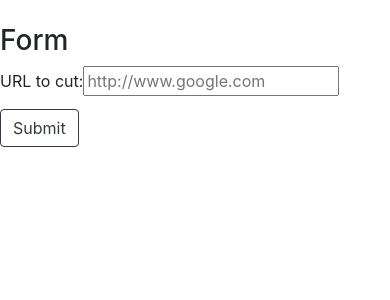
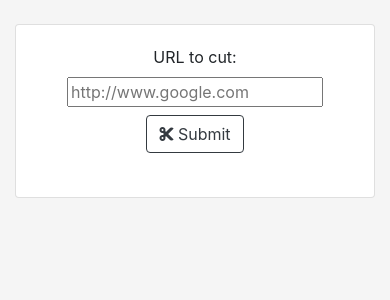
Before and after one commit to Skreczko/URL_Cutter, a Django app: page / in a window 390 px wide. Shown: the top 300 px of the page. Run offline with Django 3.2, Linux system fonts and the light colour scheme; some libraries are stand-ins or nearby versions.

Commit message:
created and modified templates. added css file

```diff
--- a/url_cutter/src/settings.py
+++ b/url_cutter/src/settings.py
@@ -125,3 +125,7 @@ USE_TZ = True
 # https://docs.djangoproject.com/en/2.2/howto/static-files/
 
 STATIC_URL = '/static/'
+
+STATICFILES_DIRS = [
+    os.path.join(BASE_DIR, 'static'),
+]
--- a/url_cutter/static/css/base.css
+++ b/url_cutter/static/css/base.css
@@ -0,0 +1,7 @@
+body {
+  background-color: #F5F5F5;
+}
+
+.container {
+    text-align: center;
+}
--- a/url_cutter/templates/base.html
+++ b/url_cutter/templates/base.html
@@ -30,12 +30,12 @@
 
 
 
-    <title>{% block title %}MRW |{% endblock %}</title>
+    <title>{% block title %}URL Cutter{% endblock %}</title>
 </head>
     <body>
 
 <br>
-            {% include 'messages.html' %}
+
             {% block content %}{% endblock %}
 
     </body>
--- a/url_cutter/templates/form.html
+++ b/url_cutter/templates/form.html
@@ -1,9 +1,24 @@
 {% extends 'base.html' %}
 {% block content %}
-<h3>Form</h3>
-<form method="POST">
-    {% csrf_token %}
-    {{ form }}
-    <button class="btn btn-outline-dark my-2 my-sm-0" type="submit">Submit</button>
-</form>
+{% load bootstrap %}
+
+<div class="container">
+    <div class="row justify-content-center">
+        <div class="col-xl-6 col-lg-6 col-md-9 col-sm-12 align-self-center">
+            <div class="card">
+                <div class="card-body">
+                    <form class="form-group" method="POST">
+                        {% csrf_token %}
+                            {{ form|bootstrap }}
+                        <div class="text-center">
+                            <button class="btn btn-outline-dark my-2 my-sm-0" type="submit"><i class="fas fa-cut"></i> Submit</button>
+                                  {% include 'messages.html' %}
+                        </div>
+                    </form>
+                </div>
+            </div>
+        </div>
+    </div>
+</div>
+
 {% endblock %}
--- a/url_cutter/templates/messages.html
+++ b/url_cutter/templates/messages.html
@@ -1,14 +1,15 @@
 {% load bootstrap %}
 
 {% if messages %}
+<br>
+<br>
 <div class="row justify-content-center ">
     <div class="col-12 col-xs-8 col-sm-12 col-md-12 col-lg-12 col-xl-8 center">
-
             {% for message in messages %}
-            <p id="form_in_movie_list"><span class="badge badge-pill badge-info center black">{{ message }}</span></p>
+                <p id="form_in_movie_list"><span class="badge badge-pill badge-info center black">{{ message }}</span></p>
             {% endfor %}
         <hr>
-
+                <p>Please copy this link to your browser</p>
     </div>
 </div>
 {% endif %}
--- a/url_cutter/url_cut/admin.py
+++ b/url_cutter/url_cut/admin.py
@@ -5,7 +5,6 @@ from .models import CutUrl
 class CutUrlAdmin(admin.ModelAdmin):
 	list_display = ['url_path', 'url_cutted']
 	readonly_fields = ['url_cutted']
-	# ordering = ['url_path']
 	list_per_page = 50
 
 
--- a/url_cutter/url_cut/models.py
+++ b/url_cutter/url_cut/models.py
@@ -7,7 +7,7 @@ from .validators import validate_url_path
 
 class CutUrl(models.Model):
 	url_path = models.CharField(max_length=512, validators=[validate_url_path], verbose_name='URL to cut')
-	url_cutted = models.CharField(max_length=8)
+	url_cutted = models.CharField(max_length=5)
 
 	def __str__(self):
 		return f'{self.url_path} into {self.url_cutted}'
@@ -25,4 +25,5 @@ def pre_save_CutUrl(instance, sender, *args, **kwargs):
 	if not instance.url_cutted:
 		instance.url_cutted = check_url_cutted(instance)
 
+
 pre_save.connect(pre_save_CutUrl, sender=CutUrl)
--- a/url_cutter/url_cut/views.py
+++ b/url_cutter/url_cut/views.py
@@ -11,7 +11,7 @@ class CutUrlCreateView(SuccessMessageMixin, CreateView):
 	model = CutUrl
 	template_name = "form.html"
 	form_class = CutUrlForm
-	success_message = "%(full)s \t is your link"
+	success_message = "%(full)s"
 
 	def get_success_url(self):
 		return reverse("base_html")
```
